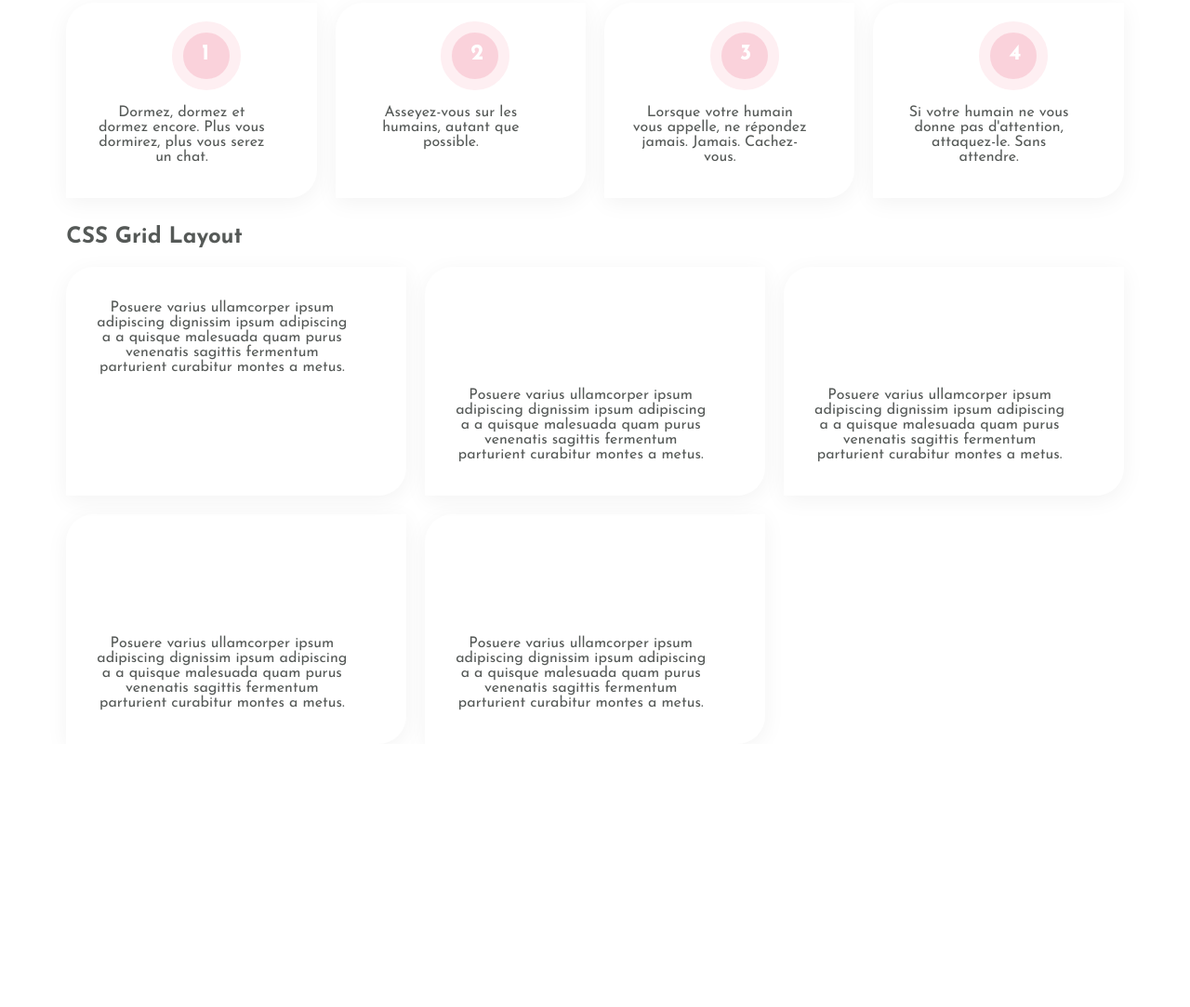
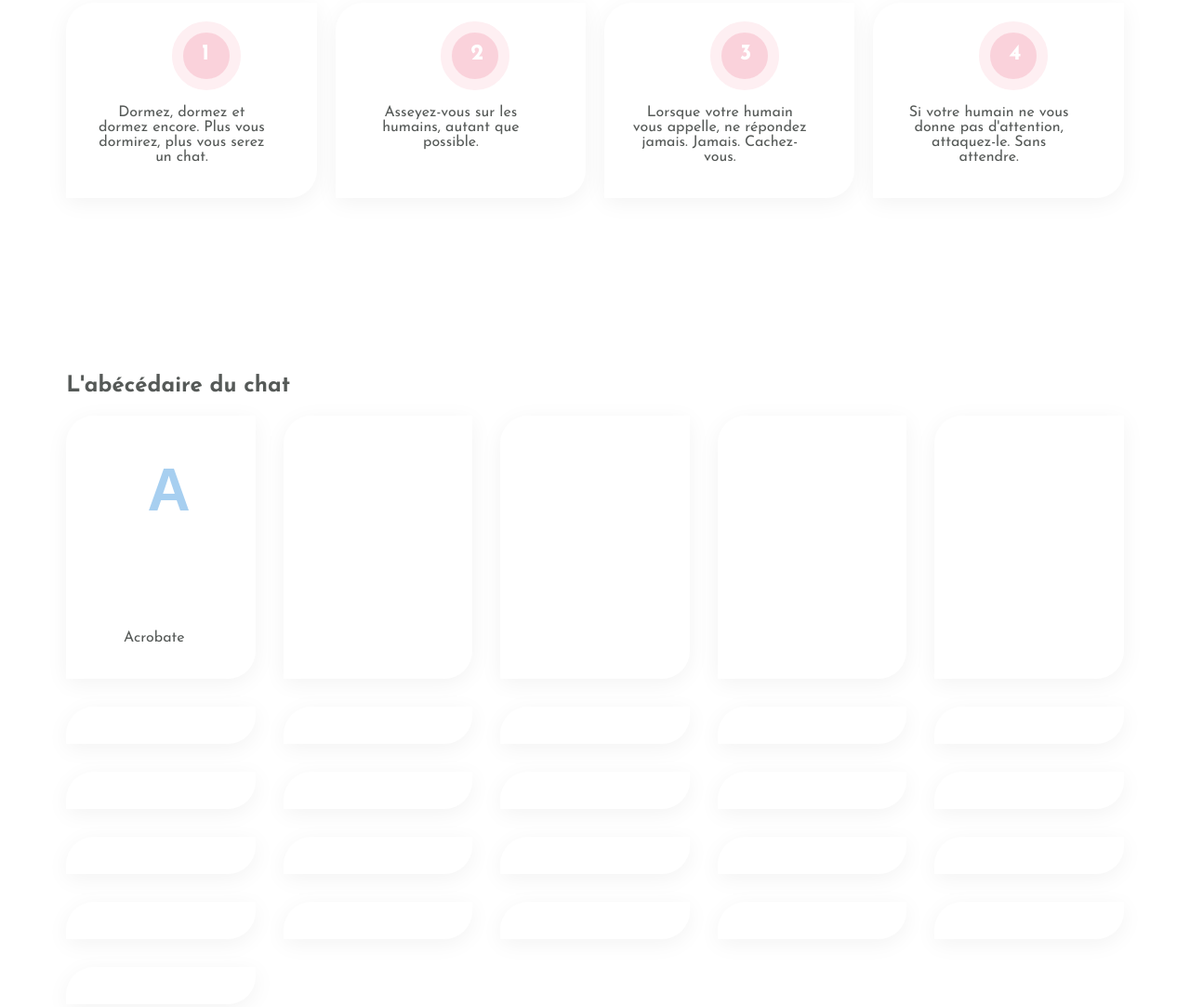
Before and after one commit to anaisboudie/M1-WD-2019-2020-CSS-project, a plain HTML site: page index.html in a window 1280 px wide. Shown: the part 686-1769 px from the top of the page at 93% size. Before the commit the page ends 1486 px from the top, so only its background shows below. Drawn offline with Linux system fonts and the light colour scheme; a web font is replaced by a local one.

Commit message:
début de l'alphabet

```diff
--- a/css/master.css
+++ b/css/master.css
@@ -27,6 +27,14 @@ p {
   top: auto;
 }
 
+
+#section03{
+  margin-top: 400px;
+  width: 90%;
+  margin-left: 5%;
+  margin-right: 5%;
+
+}
 
 
 
@@ -413,7 +421,12 @@ top: 60px;
 
 
 
+#lettre{
+font-size: 64px;
+color: #A7CFF0;
+font-family: bely-display, sans-serif;
 
+}
 
 
 
@@ -425,7 +438,7 @@ top: 60px;
 
 .grid {
   display: grid;
-  grid-template-columns: repeat(3,1fr);
+  grid-template-columns: repeat(5,1fr);
   /*grid-template-columns: repeat(auto-fill, minmax(200px 1fr));*/
-  grid-gap: 20px;
+  grid-gap: 30px;
 }
--- a/index.html
+++ b/index.html
@@ -245,28 +245,49 @@
 
       </ul>
 
-        <h1>CSS Grid Layout</h1>
-      <ul class="grid cards">
-        <li>
 
-
-          <p>Posuere varius ullamcorper ipsum adipiscing dignissim ipsum adipiscing a a quisque malesuada quam purus venenatis sagittis fermentum parturient curabitur montes a metus.
-          </p></li>
-        <li><h2>Card 2</h2>
-          <p>Posuere varius ullamcorper ipsum adipiscing dignissim ipsum adipiscing a a quisque malesuada quam purus venenatis sagittis fermentum parturient curabitur montes a metus.
-          </p></li>
-        <li><h2>Card 3</h2>
-          <p>Posuere varius ullamcorper ipsum adipiscing dignissim ipsum adipiscing a a quisque malesuada quam purus venenatis sagittis fermentum parturient curabitur montes a metus.
-          </p></li>
-        <li><h2>Card 4</h2>
-          <p>Posuere varius ullamcorper ipsum adipiscing dignissim ipsum adipiscing a a quisque malesuada quam purus venenatis sagittis fermentum parturient curabitur montes a metus.
-          </p></li>
-        <li><h2>Card 5</h2>
-          <p>Posuere varius ullamcorper ipsum adipiscing dignissim ipsum adipiscing a a quisque malesuada quam purus venenatis sagittis fermentum parturient curabitur montes a metus.
-          </p></li>
 
       </ul>
       </div>
+    </section>
+
+    <section id="section03">
+      <h1>L'abécédaire du chat</h1>
+    <ul class="grid cards">
+      <li>
+        <div class="alphabet">
+          <h2 id="lettre">A</h2>
+          <p>Acrobate</p>
+        </div>
+
+      </li>
+      <li></li>
+      <li></li>
+      <li></li>
+      <li></li>
+      <li></li>
+      <li></li>
+      <li></li>
+      <li></li>
+      <li></li>
+      <li></li>
+      <li></li>
+      <li></li>
+      <li></li>
+      <li></li>
+      <li></li>
+      <li></li>
+      <li></li>
+      <li></li>
+      <li></li>
+      <li></li>
+      <li></li>
+      <li></li>
+      <li></li>
+      <li></li>
+      <li></li>
+
+
     </section>
 
 
```
